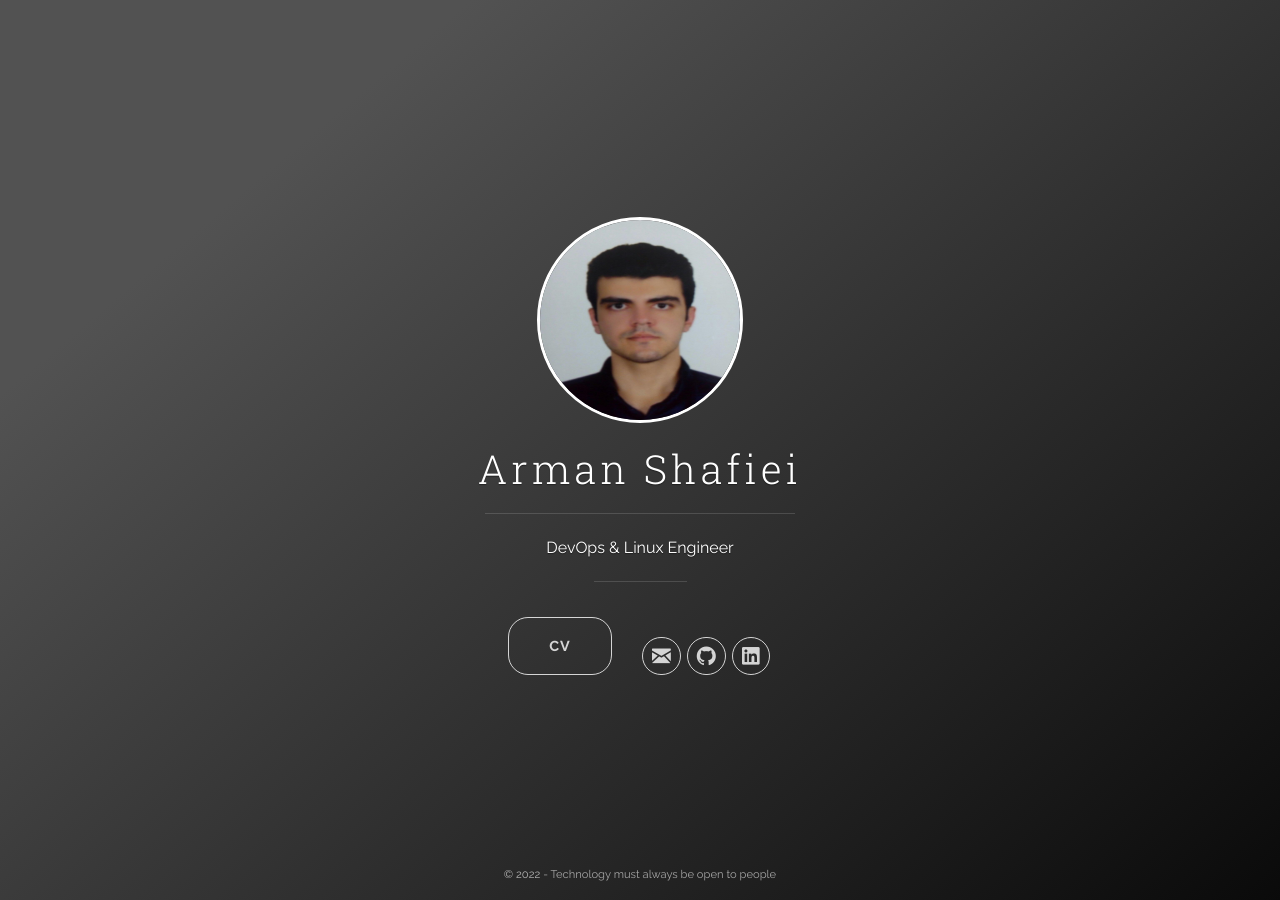
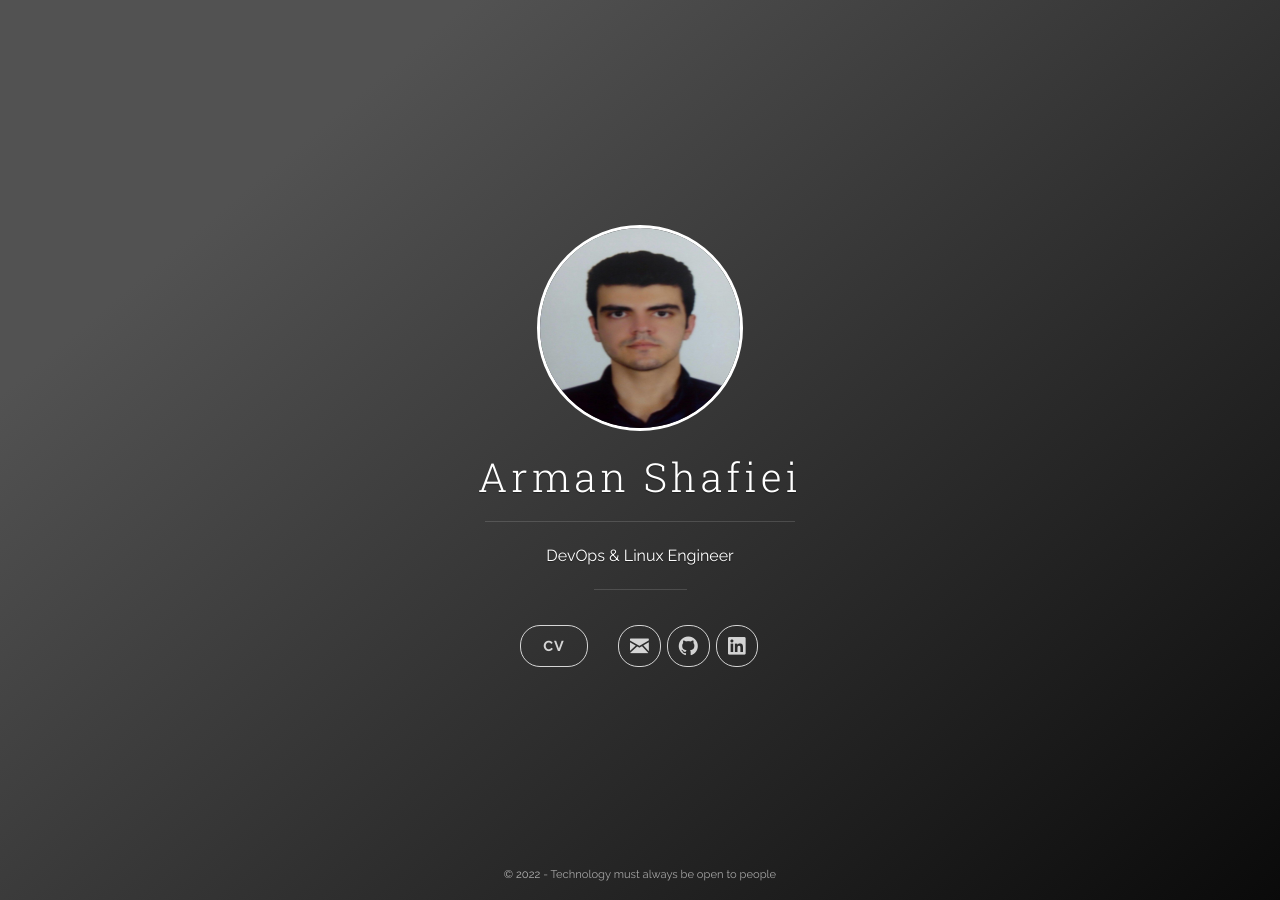
Before and after one commit to arman-shafiei/page, a Jekyll site: the page built from index.html, in a window 1280 px wide. Built offline with Jekyll 4.4.1, drawn with Linux system fonts in a browser that asks for light colours; nearby versions of some CDN libraries.

Commit message:
increased size

```diff
--- a/index_style/css/uno.css
+++ b/index_style/css/uno.css
@@ -1310,7 +1310,7 @@
 	background: none; }
 
 .btn, .navigation__item a {
-	padding: 20px 40px;
+	padding: 12px 22px;
 	border: 1px solid #e25440;
 	border-radius: 20px;
 	font-size: .9em;
@@ -1394,7 +1394,7 @@
 .navigation--social {
 	margin-left: 1.5em; }
 	.navigation--social a {
-		padding: 6px 8px 6px 9px; }
+		padding: 8px 10px 8px 11px; }
 		.navigation--social a .label {
 			display: none; }
 		.navigation--social a .icon {
```
